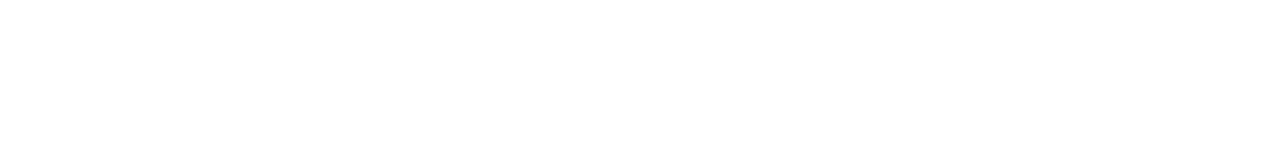
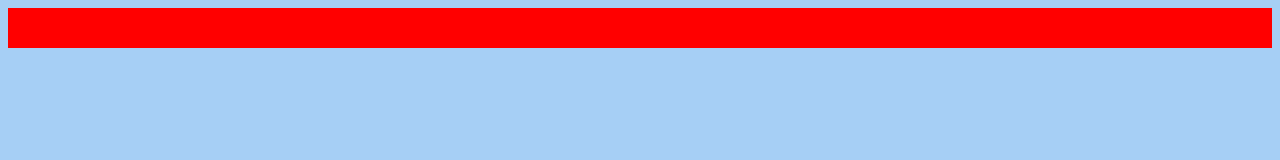
Before and after one commit to Tof28/portfolio, a plain HTML site: page index.html in a window 1280 px wide. Drawn offline with Linux system fonts and the light colour scheme.

Commit message:
Second commit - Recherches en cours

```diff
--- a/index.html
+++ b/index.html
@@ -4,9 +4,14 @@
     <meta charset="UTF-8">
     <meta http-equiv="X-UA-Compatible" content="IE=edge">
     <meta name="viewport" content="width=device-width, initial-scale=1.0">
-    <title>Document</title>
+    <link rel="stylesheet" href="style.css">
+    <title>Portfolio</title>
 </head>
 <body>
+    <header>
+        <div class="logo"></div>
+
+    </header>
 
 </body>
 </html>
--- a/style.css
+++ b/style.css
@@ -1,3 +1,9 @@
 * {
     background-color: #A6CFF5;
 }
+
+header {
+    width: 100%;
+    height: 40px;
+    background-color: red;
+}
```
